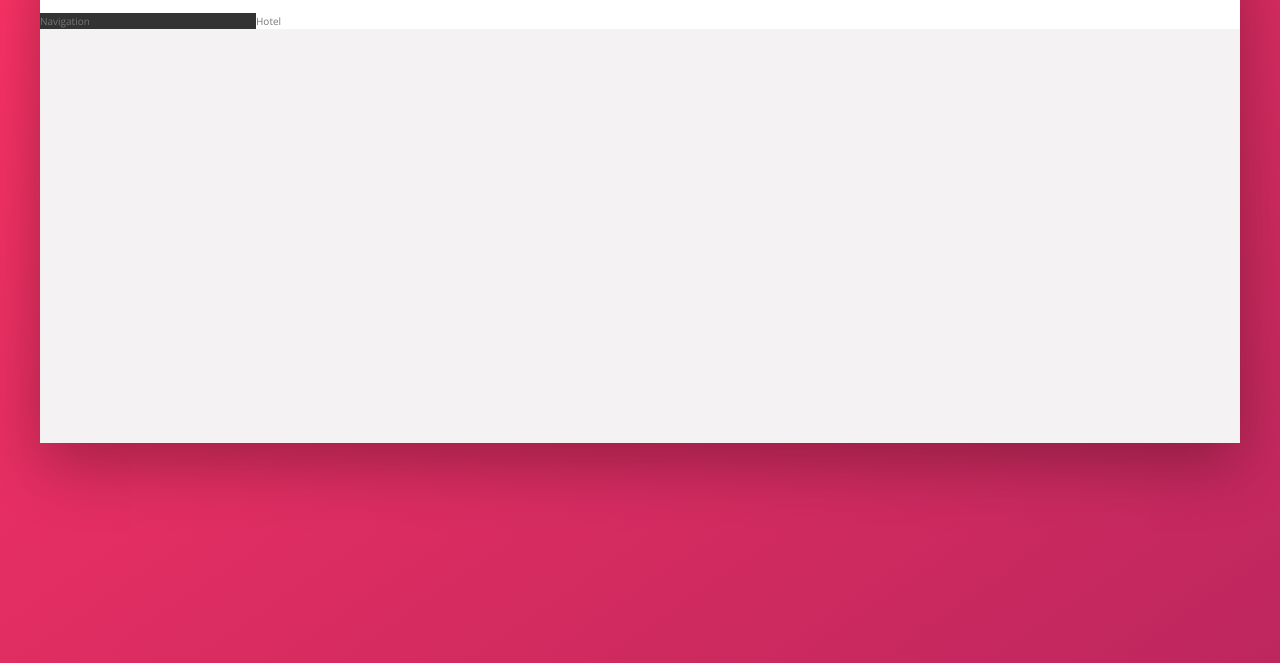
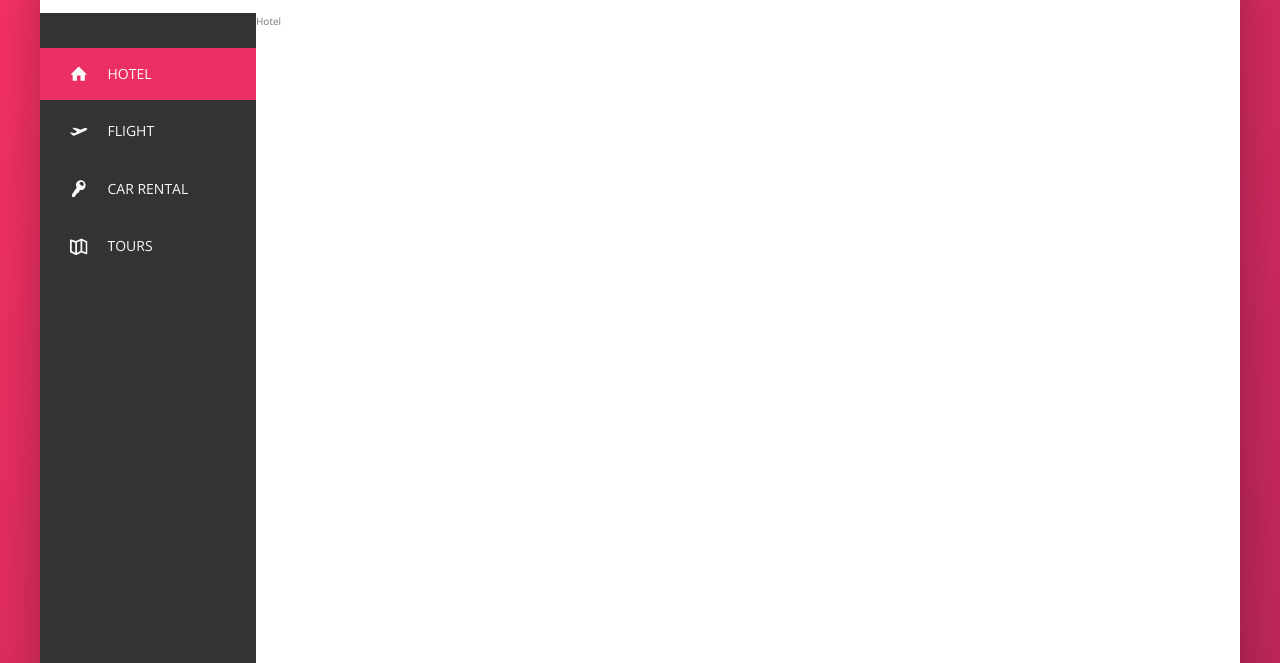
Before and after one commit to codeslash21/Trillo, a website: page index.html in a window 1280 px wide. Shown: the part 137-800 px from the top of the page. Drawn offline with nearby package versions, Linux system fonts and the light colour scheme.

Commit message:
Feat: added side navigation panel.

```diff
--- a/index.html
+++ b/index.html
@@ -54,7 +54,44 @@
         </nav>
       </header>
       <div class="content">
-        <nav class="sidebar">Navigation</nav>
+        <nav class="sidebar">
+          <ul class="side-nav">
+            <li class="side-nav__item side-nav__item--active">
+              <a href="#" class="side-nav__link">
+                <svg class="side-nav__icon">
+                  <use xlink:href="img/sprite.svg#icon-home"></use>
+                </svg>
+                <span>Hotel</span>
+              </a>
+            </li>
+            <li class="side-nav__item">
+              <a href="#" class="side-nav__link">
+                <svg class="side-nav__icon">
+                  <use xlink:href="img/sprite.svg#icon-aircraft-take-off"></use>
+                </svg>
+                <span>Flight</span>
+              </a>
+            </li>
+            <li class="side-nav__item">
+              <a href="#" class="side-nav__link">
+                <svg class="side-nav__icon">
+                  <use xlink:href="img/sprite.svg#icon-key"></use>
+                </svg>
+                <span>Car Rental</span>
+              </a>
+            </li>
+            <li class="side-nav__item">
+              <a href="#" class="side-nav__link">
+                <svg class="side-nav__icon">
+                  <use xlink:href="img/sprite.svg#icon-map"></use>
+                </svg>
+                <span>Tours</span>
+              </a>
+            </li>
+          </ul>
+
+          <div class="legal">&copy; 2025 by trillo. All rights reserved.</div>
+        </nav>
         <main class="hotel-view">Hotel</main>
       </div>
     </div>
--- a/sass/_components.scss
+++ b/sass/_components.scss
@@ -101,3 +101,66 @@
     margin-right: 1rem;
   }
 }
+
+// SIDE NAVIGATION
+.side-nav {
+  font-size: 1.4rem;
+  list-style: none;
+  margin-top: 3.5rem;
+  &__item {
+    position: relative;
+
+    &:not(:last-child) {
+      margin-bottom: 0.5rem;
+    }
+  }
+  &__item::before {
+    content: "";
+    position: absolute;
+    top: 0;
+    left: 0;
+    height: 100%;
+    width: 3px;
+    background-color: var(--color-primary);
+    transform: scaleY(0);
+    transition: transform 0.2s, width 0.4s cubic-bezier(1, 0, 0, 1) 0.2s,
+      background-color 0.1s;
+  }
+
+  &__item:hover::before,
+  &__item--active::before {
+    transform: scaleY(1);
+    width: 100%;
+  }
+  &__item:active::before {
+    background-color: var(--color-primary-light);
+  }
+
+  &__link:link,
+  &__link:visited {
+    color: var(--color-grey-light-1);
+    text-decoration: none;
+    text-transform: uppercase;
+    display: block;
+    padding: 1.5rem 3rem;
+    position: relative;
+    z-index: 10;
+
+    display: flex;
+    align-items: center;
+  }
+  &__icon {
+    width: 1.75rem;
+    height: 1.75rem;
+    margin-right: 2rem;
+    fill: currentColor;
+  }
+}
+
+// LEGAL
+.legal {
+  font-size: 1.2rem;
+  color: var(--color-grey-light-4);
+  text-align: center;
+  padding: 2.5rem;
+}
--- a/sass/_layout.scss
+++ b/sass/_layout.scss
@@ -20,8 +20,12 @@
 .sidebar {
   background-color: var(--color-grey-dark-1);
   flex: 0 0 18%;
+  display: flex;
+  flex-direction: column;
+  justify-content: space-between;
 }
 .hotel-view {
   background-color: #fff;
   flex: 1;
+  height: 80rem;
 }
```
Also changed, not shown: css/style.css, 1 other file.
